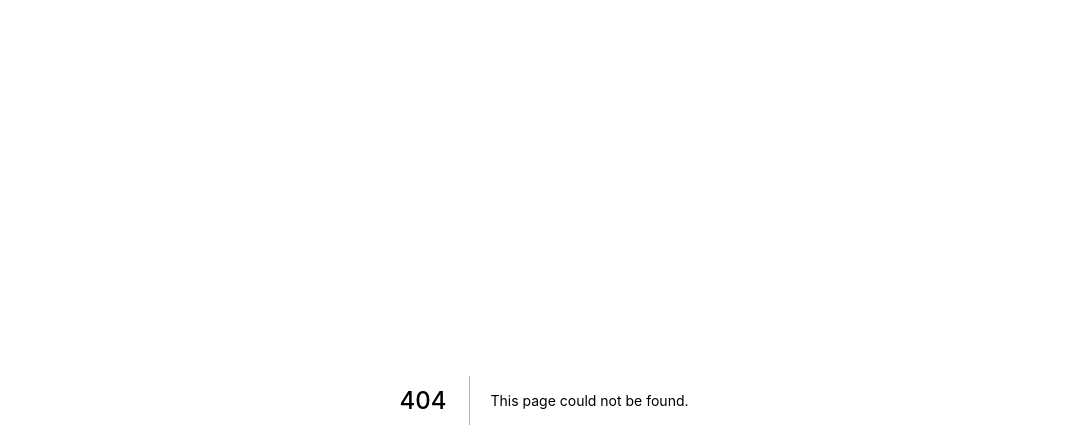
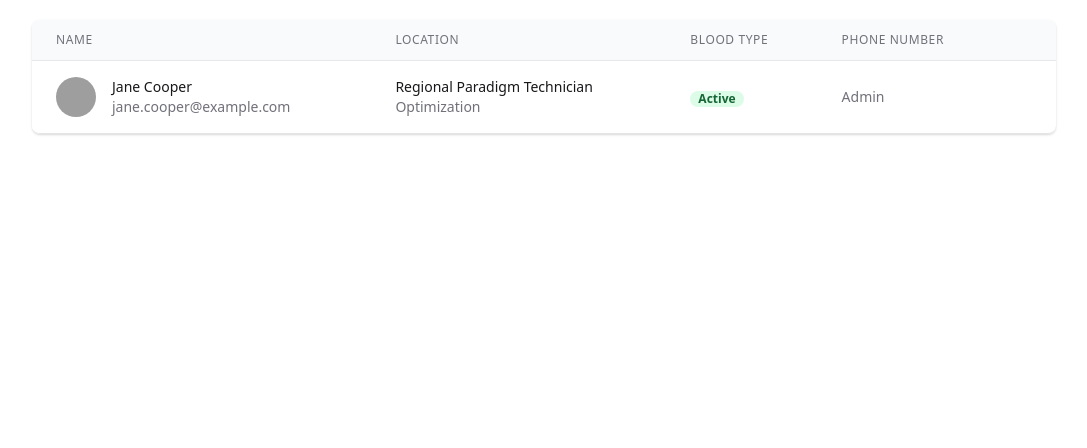
Before and after one commit to Python-Hiss/life-share-front, a Next.js app: page /home_compnenet/Table2 in a window 1280 px wide. Before the commit this address had no page. Shown: the top 448 px of the page, without its empty margins (96-1183 px from the left). Built offline with nearby package versions, Linux system fonts and the light colour scheme; grey boxes are pictures that could not be loaded.

Commit message:
added some style

```diff
--- a/components/hospitalProfile.js
+++ b/components/hospitalProfile.js
@@ -1,11 +1,14 @@
 import axios from "axios";
 import { useState } from "react";
-
+import { GlobeAltIcon ,SearchIcon } from "@heroicons/react/outline";
+import Form2 from "../pages/home_compnenet/Form2";
+import Table2 from "../pages/home_compnenet/Table2"
 
 function HospitalProfile() {
   const [result, setResult] = useState([]);
   const [location, setLocation] = useState([]);
   const [bloodType, setBloodType] = useState([]);
+
 
   let locationHandler = (e) => {
     setLocation(e.target.value)
@@ -23,35 +26,26 @@ function HospitalProfile() {
   };
   return (
     <>
-      <div>
+      <div className=" bg-top p-5 bg-[length:100%_50%]  bg-[url('https://www.solidbackgrounds.com/images/3840x2160/3840x2160-dark-red-solid-color-background.jpg')] bg-no-repeat ">
         <img
           src="https://cdn.britannica.com/w:400,h:300,c:crop/12/130512-004-AD0A7CA4/campus-Riverside-Ottawa-The-Hospital-Ont.jpg"
           alt="hospital"
+          className="rounded-full h-80 w-80 object-cover m-auto"
         />
-        <h1>Isteqlal</h1>
+      </div>
+      <h1 className="text-center text-4xl text-blue-900">Isteqlal</h1>
+      <div>
+        <div className="flex">
+          <GlobeAltIcon className="h-9 w-9 top-1 right-1 "/>
+          <a href="https://istiklalhospital.com/">istiqlal-hospital.com</a>
+        </div>
       </div>
 
-      <div>
-        <h2>
-          <a href="https://istiklalhospital.com/">Website</a>
-        </h2>
-      </div>
+      <div id="hospital-form-table">
+      <Form2 locationHandler={locationHandler} bloodTypeHandler={bloodTypeHandler} submitHandler={submitHandler}/>
 
-      <div>
-        <form onSubmit={submitHandler}>
-          <label>Blood Type</label>
-          <input type="text" onChange={bloodTypeHandler} />
-          <label>Location</label>
-          <input type="text" onChange={locationHandler} />
-          <button
-            type="submit"
-            className="px-3 py-4 mt-8 uppercase bg-gray-500 rounded text-green hover:bg-gray-600 text-gray-50"
-          >
-            Search
-          </button>
-        </form>
-
-        <table className="w-5/6 mx-auto mt-6 text-center">
+      <Table2/>
+        {/* <table className="w-5/6 mx-auto mt-6 text-center">
           <thead className="bg-emerald-400 border border-emerald-700 text-left h-8">
             <th className="border border-emerald-700 pl-1">Name</th>
             <th className="border border-emerald-700 pl-1">Location</th>
@@ -79,7 +73,7 @@ function HospitalProfile() {
               );
             })}
           </tbody>
-        </table>
+        </table> */}
       </div>
     </>
   );
--- a/pages/_app.js
+++ b/pages/_app.js
@@ -2,7 +2,7 @@ import '../styles/globals.css'
 import '../styles/video.css'
 import '../styles/tailwind.css'
 import '../styles/form.css'
-
+import '../styles/hospitalProfile.css'
 function MyApp({ Component, pageProps }) {
   return <Component {...pageProps} />
 }
--- /dev/null
+++ b/pages/home_compnenet/Form2.js
@@ -0,0 +1,41 @@
+import React from 'react'
+import { SearchIcon } from "@heroicons/react/outline";
+
+export default function Form2(props) {
+    return (
+        <>
+<div >
+  <div class="md:grid md:grid-cols-2 md:gap-6 w-4/5 m-auto">
+    <div class="mt-5 md:mt-0 md:col-span-2">
+      <form action="#" method="POST" onSubmit={props.submitHandler}>
+        <div class="shadow overflow-hidden sm:rounded-md">
+          <div class="px-4 py-5 bg-white sm:p-6">
+            <div class="grid grid-cols-6 gap-6">
+              <div class="col-span-6 sm:col-span-3">
+                <label for="first-name" class="block text-sm font-medium text-gray-700">Blood Type</label>
+                <input onChange={props.bloodTypeHandler} type="text" name="first-name" id="first-name" autocomplete="given-name" class="mt-1 focus:ring-red-500 focus:border-red-500 block w-full shadow-sm sm:text-sm border-gray-300 rounded-md"/>
+              </div>
+
+              <div class="col-span-6 sm:col-span-3">
+                <label for="last-name" class="block text-sm font-medium text-gray-700">Location</label>
+                <input onChange={props.locationHandler} type="text" name="last-name" id="last-name" autocomplete="family-name" class="mt-1 focus:ring-red-500 focus:border-red-500 block w-full shadow-sm sm:text-sm border-gray-300 rounded-md"/>
+              </div>
+
+            </div>
+          </div>
+          <div class="px-4 py-3 bg-gray-50 text-right sm:px-6">
+            <button type="submit" >
+
+            </button>
+            <SearchIcon  class="inline-flex justify-center  border border-transparent shadow-sm text-sm font-medium rounded-md text-white bg-red-600 hover:bg-red-700 focus:outline-none focus:ring-2 focus:ring-offset-2 focus:ring-red-500 w-9 h-9"/>
+          </div>
+        </div>
+      </form>
+    </div>
+  </div>
+</div>
+
+
+        </>
+    )
+}
--- /dev/null
+++ b/pages/home_compnenet/Table2.js
@@ -0,0 +1,89 @@
+/* This example requires Tailwind CSS v2.0+ */
+const people = [
+    {
+      name: 'Jane Cooper',
+      title: 'Regional Paradigm Technician',
+      department: 'Optimization',
+      role: 'Admin',
+      email: 'jane.cooper@example.com',
+      image:
+        'https://images.unsplash.com/photo-1494790108377-be9c29b29330?ixlib=rb-1.2.1&ixid=eyJhcHBfaWQiOjEyMDd9&auto=format&fit=facearea&facepad=4&w=256&h=256&q=60',
+    },
+    // More people...
+  ]
+
+  export default function Example() {
+    return (
+      <div className="flex flex-col w-4/5 m-auto mt-5">
+        <div className="-my-2 overflow-x-auto sm:-mx-6 lg:-mx-8">
+          <div className="py-2 align-middle inline-block min-w-full sm:px-6 lg:px-8">
+            <div className="shadow overflow-hidden border-b border-gray-200 sm:rounded-lg">
+              <table className="min-w-full divide-y divide-gray-200">
+                <thead className="bg-gray-50">
+                  <tr>
+                    <th
+                      scope="col"
+                      className="px-6 py-3 text-left text-xs font-medium text-gray-500 uppercase tracking-wider"
+                    >
+                      Name
+                    </th>
+                    <th
+                      scope="col"
+                      className="px-6 py-3 text-left text-xs font-medium text-gray-500 uppercase tracking-wider"
+                    >
+                      Location
+                    </th>
+                    <th
+                      scope="col"
+                      className="px-6 py-3 text-left text-xs font-medium text-gray-500 uppercase tracking-wider"
+                    >
+                      blood Type
+                    </th>
+                    <th
+                      scope="col"
+                      className="px-6 py-3 text-left text-xs font-medium text-gray-500 uppercase tracking-wider"
+                    >
+                      Phone Number
+                    </th>
+
+
+                    <th scope="col" className="relative px-6 py-3">
+                      <span className="sr-only">Edit</span>
+                    </th>
+                  </tr>
+                </thead>
+                <tbody className="bg-white divide-y divide-gray-200">
+                  {people.map((person) => (
+                    <tr key={person.email}>
+                      <td className="px-6 py-4 whitespace-nowrap">
+                        <div className="flex items-center">
+                          <div className="flex-shrink-0 h-10 w-10">
+                            <img className="h-10 w-10 rounded-full" src={person.image} alt="" />
+                          </div>
+                          <div className="ml-4">
+                            <div className="text-sm font-medium text-gray-900">{person.name}</div>
+                            <div className="text-sm text-gray-500">{person.email}</div>
+                          </div>
+                        </div>
+                      </td>
+                      <td className="px-6 py-4 whitespace-nowrap">
+                        <div className="text-sm text-gray-900">{person.title}</div>
+                        <div className="text-sm text-gray-500">{person.department}</div>
+                      </td>
+                      <td className="px-6 py-4 whitespace-nowrap">
+                        <span className="px-2 inline-flex text-xs leading-5 font-semibold rounded-full bg-green-100 text-green-800">
+                          Active
+                        </span>
+                      </td>
+                      <td className="px-6 py-4 whitespace-nowrap text-sm text-gray-500">{person.role}</td>
+
+                    </tr>
+                  ))}
+                </tbody>
+              </table>
+            </div>
+          </div>
+        </div>
+      </div>
+    )
+  }
--- a/pages/index.js
+++ b/pages/index.js
@@ -1,13 +1,14 @@
 import Head from 'next/head'
 import Homa_page from './home_compnenet/Homa_page'
 import HospitalProfile from '../components/hospitalProfile'
+
 import UserProfile from '../components/userProfile'
 
 
 export default function Home() {
   return (
     <>
-    <UserProfile/>
+    <HospitalProfile/>
     </>
   )
 }
```
Also changed, not shown: styles/hospitalProfile.css (added, +22 -0 lines).
